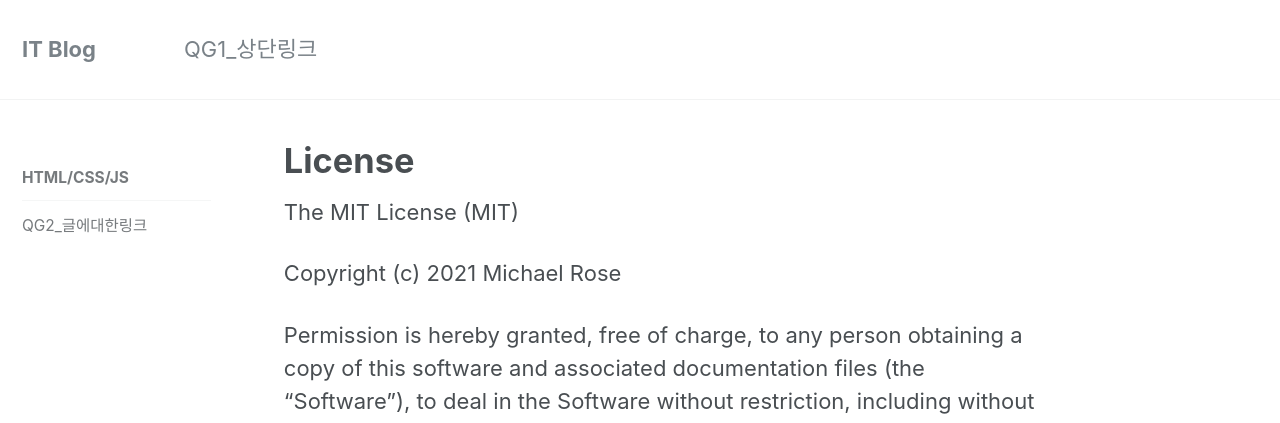
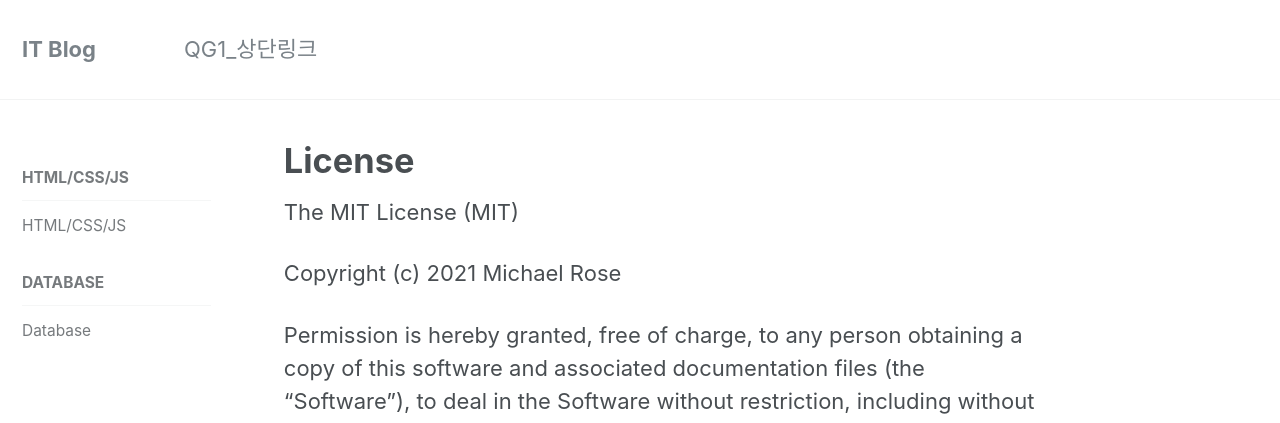
Before and after one commit to pormaj/pormaj.github.io, a Jekyll site: the page built from _docs/20-license.md, in a window 1280 px wide. Shown: the top 423 px of the page. Built offline with Jekyll 4.4.1, drawn with Linux system fonts in a browser that asks for light colours.

Commit message:
Update navigation.yml

```diff
--- a/_data/navigation.yml
+++ b/_data/navigation.yml
@@ -41,7 +41,7 @@ main:
 docs:
   - title: HTML/CSS/JS
     children:
-      - title: "QG2_글에대한링크"
+      - title: "HTML/CSS/JS"
         url: /docs/quick-start-guide/
 #      - title: "Structure"
 #        url: /docs/structure/
@@ -50,10 +50,10 @@ docs:
 #      - title: "Upgrading"
 #        url: /docs/upgrading/
 
-#  - title: Customization
-#    children:
-#      - title: "Configuration"
-#        url: /docs/configuration/
+  - title: Database
+    children:
+      - title: "Database"
+        url: /docs/configuration/
 #      - title: "Navigation"
 #        url: /docs/navigation/
 #      - title: "UI Text"
```
